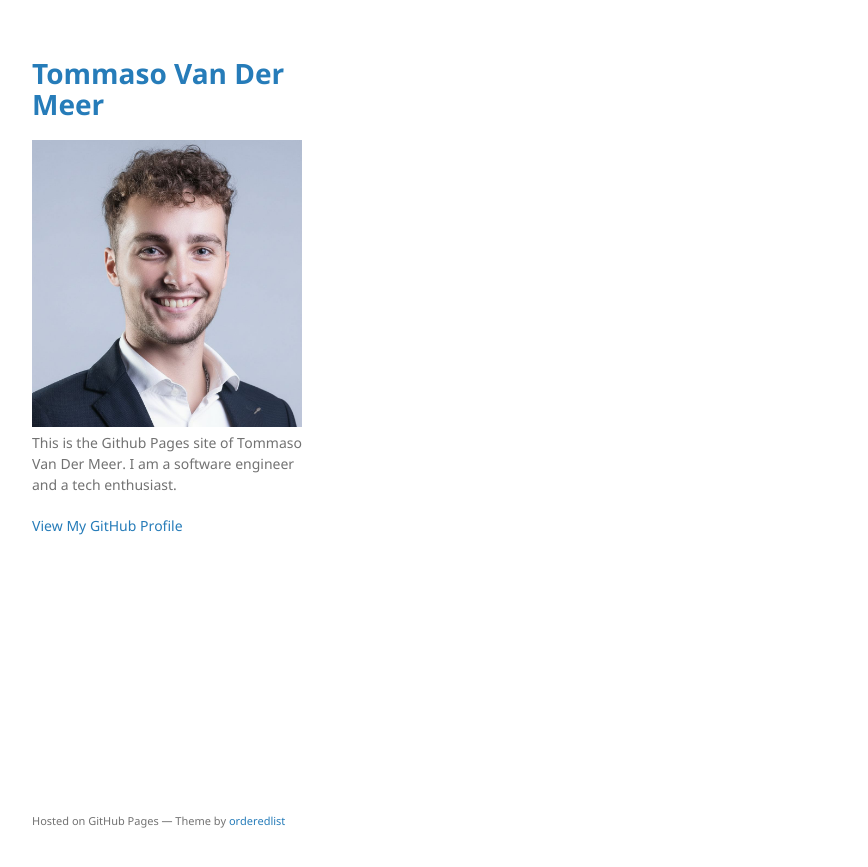
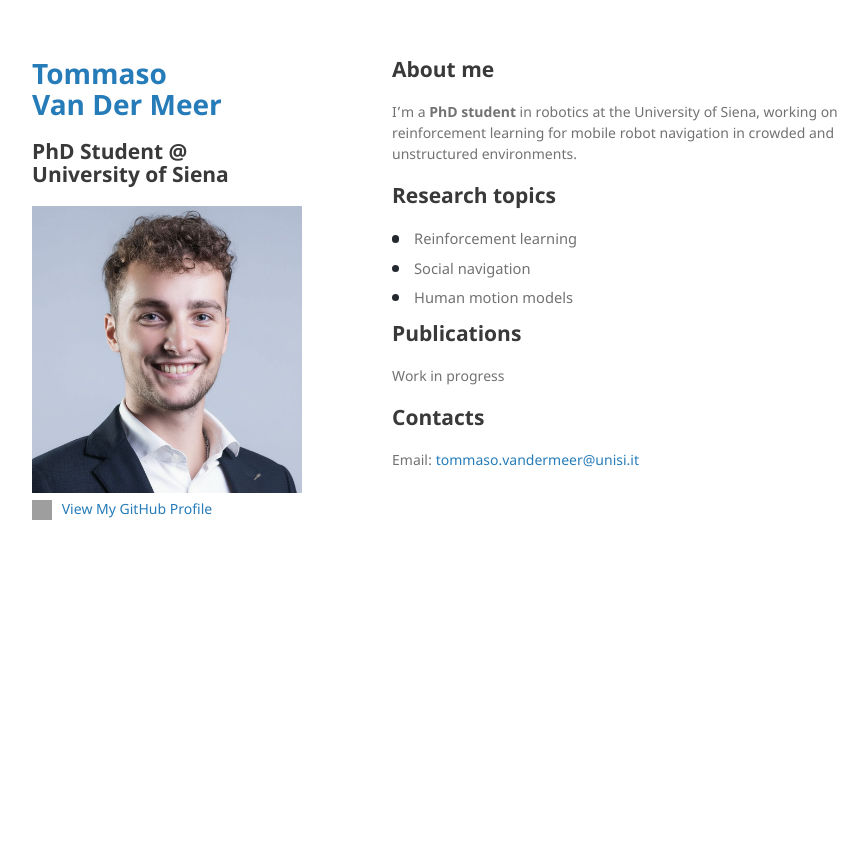
Before and after one commit to TommasoVandermeer/tommasovandermeer.github.io, a Jekyll site: the page built from index.md, in a window 1280 px wide. Shown: the top 867 px of the page, without its empty margins (178-1046 px from the left). Built offline with Jekyll 4.4.1, drawn with Linux system fonts in a browser that asks for light colours; the repository's description, which GitHub fills in, is left out; grey boxes are pictures that could not be loaded.

Commit message:
add some content on homepage

```diff
--- a/Gemfile
+++ b/Gemfile
@@ -15,6 +15,7 @@ gem "minima", "~> 2.5"
 gem "github-pages", "~> 232", group: :jekyll_plugins
 gem "jekyll-remote-theme"
 gem "jekyll-theme-minimal"
+gem "faraday-retry"
 # If you have any plugins, put them here!
 group :jekyll_plugins do
   gem "jekyll-feed", "~> 0.12"
--- a/_config.yml
+++ b/_config.yml
@@ -18,11 +18,14 @@
 # You can create any custom variable you would like, and they will be accessible
 # in the templates via {{ site.myvariable }}.
 
-title: Tommaso Van Der Meer
+title: Tommaso<br>Van Der Meer
+subtitle: PhD Student @<br>University of Siena
 email: tommasovdm@gmail.com
-description: >- # this means to ignore newlines until "baseurl:"
-  This is the Github Pages site of Tommaso Van Der Meer.
-  I am a software engineer and a tech enthusiast.
+# description: >- # this means to ignore newlines until "baseurl:"
+#   I work mainly on autonomous navigation of mobile robots in
+#   crowded environments using deep reinforcement learning techniques.
+#   <br><br>
+#   This is my personal website, where I share my research projects.
 baseurl: "" # the subpath of your site, e.g. /blog
 url: "https://tommasovandermeer.github.io" # the base hostname & protocol for your site, e.g. http://example.com
 github_username:  TommasoVandermeer
@@ -35,6 +38,7 @@ remote_theme: pages-themes/minimal@v0.2.0
 plugins:
   - jekyll-feed
   - jekyll-remote-theme
+  - jekyll-github-metadata
 
 # Exclude from processing.
 # The following items will not be processed, by default.
--- a/_layouts/default.html
+++ b/_layouts/default.html
@@ -15,21 +15,30 @@
   <body>
     <div class="wrapper">
       <header>
-        <h1><a href="{{ "/" | absolute_url }}">{{ site.title | default: site.github.repository_name }}</a></h1>
+        <h1>
+          <a href="{{ "/" | absolute_url }}"> {{ site.title | default: site.github.repository_name }} </a>
+          <!-- <a href="{{ "/" | absolute_url }}">
+            {{ site.title | split: " " | first }}<br>
+            {{ site.title | split: "Tommaso" | last }}
+          </a> -->
+        </h1>
+        <h2>{{ site.subtitle | default: "" }}</h2>
 
         {% if site.logo %}
           <img src="{{site.logo | relative_url}}" alt="Logo" />
         {% endif %}
 
-        <p>{{ site.description | default: site.github.project_tagline }}</p>
+        <!-- <p>{{ site.description | default: site.github.project_tagline }}</p> -->
 
-        {% if site.github.is_project_page %}
-        <p class="view"><a href="{{ site.github.repository_url }}">View the Project on GitHub <small>{{ site.github.repository_nwo }}</small></a></p>
-        {% endif %}
-
-        {% if site.github.is_user_page %}
-        <p class="view"><a href="{{ site.github.owner_url }}">View My GitHub Profile</a></p>
-        {% endif %}
+        <!-- <p class="view"><a href="{{ site.github.owner_url }}">View My GitHub Profile</a></p> -->
+        <p class="view">
+          <a href="{{ site.github.owner_url }}" target="_blank">
+            <img src="https://github.githubassets.com/images/modules/logos_page/GitHub-Mark.png"
+                alt="GitHub logo"
+                style="width:20px;height:20px;vertical-align:middle;margin-right:6px;">
+            View My GitHub Profile
+          </a>
+        </p>
 
         {% if site.show_downloads %}
         <ul class="downloads">
@@ -44,12 +53,12 @@
       {{ content }}
 
       </section>
-      <footer>
+      <!-- <footer>
         {% if site.github.is_project_page %}
         <p>This project is maintained by <a href="{{ site.github.owner_url }}">{{ site.github.owner_name }}</a></p>
         {% endif %}
         <p><small>Hosted on GitHub Pages &mdash; Theme by <a href="https://github.com/orderedlist">orderedlist</a></small></p>
-      </footer>
+      </footer> -->
     </div>
     <script src="{{ "/assets/js/scale.fix.js" | relative_url }}"></script>
   </body>
--- a/assets/css/style.scss
+++ b/assets/css/style.scss
@@ -2,3 +2,39 @@
 ---
 
 @import "jekyll-theme-minimal";
+
+.fancy-list {
+  list-style: none;
+  padding-left: 0;
+  margin: 1em 0;
+}
+
+.fancy-list li {
+  position: relative;
+  padding-left: 1.5em;
+  margin: 0.5em 0;
+  font-size: 1.05em;
+  cursor: default;
+  transition: color 0.2s ease-in-out;
+}
+
+.fancy-list li::before {
+  content: "";
+  position: absolute;
+  left: 0;
+  top: 0.55em;
+  width: 0.5em;
+  height: 0.5em;
+  background-color: #24292f;     /* default: GitHub dark gray */
+  border-radius: 50%;
+  transition: background-color 0.3s ease-in-out;
+}
+
+/* Hover effect */
+.fancy-list li:hover {
+  color: #A52A2A;                /* text turns GitHub red */
+}
+
+.fancy-list li:hover::before {
+  background-color: #A52A2A;     /* bullet turns red */
+}
--- a/index.md
+++ b/index.md
@@ -4,3 +4,19 @@
 
 layout: default
 ---
+
+<h2>About me</h2>
+I’m a <b>PhD student</b> in robotics at the University of Siena, working on reinforcement learning for mobile robot navigation in crowded and unstructured environments.
+
+<h2>Research topics</h2>
+<ul class="fancy-list">
+  <li>Reinforcement learning</li>
+  <li>Social navigation</li>
+  <li>Human motion models</li>
+</ul>
+
+<h2>Publications</h2>
+Work in progress
+
+<h2>Contacts</h2>
+Email: <a href="mailto:tommaso.vandermeer@unisi.it">tommaso.vandermeer@unisi.it</a>
```
